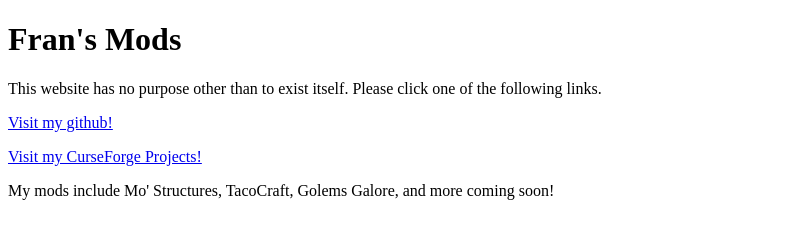
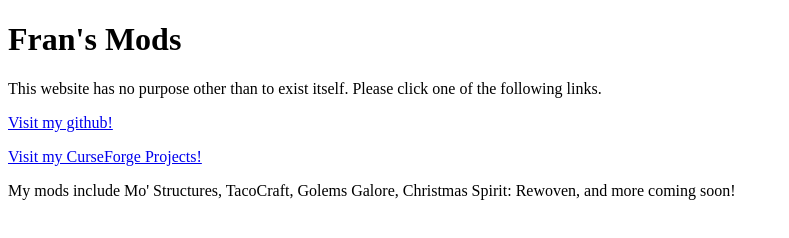
Before and after one commit to franiscoder/franiscoder.github.io, a plain HTML site: page index.html in a window 1280 px wide. Shown: the whole page, without its empty margins (0-789 px from the left). Drawn offline with Linux system fonts and the light colour scheme.

Commit message:
Update index.html

```diff
--- a/index.html
+++ b/index.html
@@ -5,6 +5,6 @@
 <p> This website has no purpose other than to exist itself. Please click one of the following links.</p>
 <p> <a href="https://github.com/franiscoder">Visit my github!</a>  </p>
 <p> <a href="https://www.curseforge.com/members/franiscoder/projects">Visit my CurseForge Projects!</a></p>
-<p> My mods include Mo' Structures, TacoCraft, Golems Galore, and more coming soon!</p>
+<p> My mods include Mo' Structures, TacoCraft, Golems Galore, Christmas Spirit: Rewoven, and more coming soon!</p>
 </body>
 </html>
```
